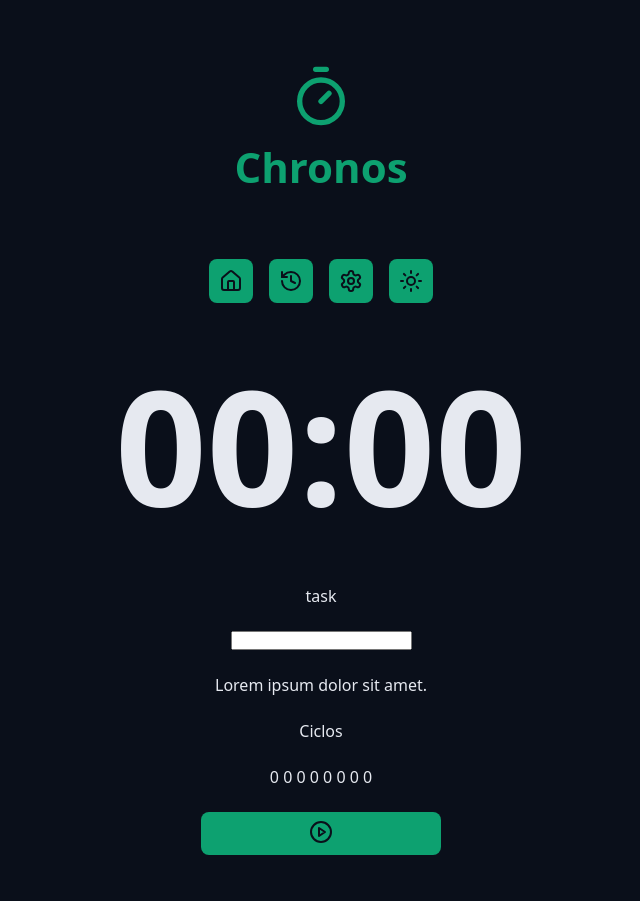
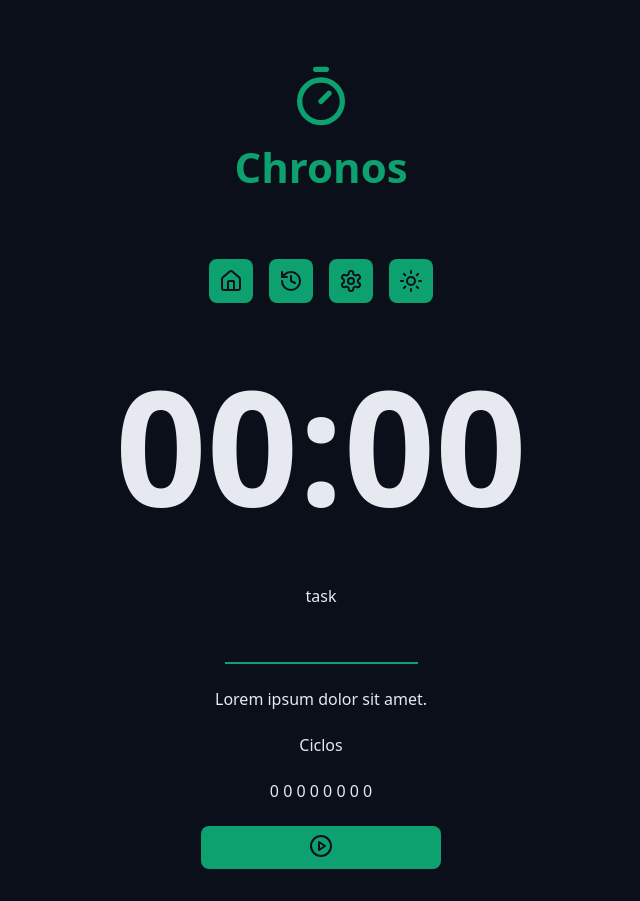
Before and after one commit to Carlosjw/chronos-pomodoro, a React (Vite) app: page / in a window 1280 px wide. Shown: the whole page, without its empty margins (319-959 px from the left). Built offline with nearby package versions, Linux system fonts and the light colour scheme.

Commit message:
updateLesson

```diff
--- a/src/styles/global.css
+++ b/src/styles/global.css
@@ -46,6 +46,19 @@ body {
     gap: 2.4rem;
 }
 
+.formRow input{
+    padding: .8rem;
+    background: var(--gray-900);
+    border: none;
+    border-bottom: 2px solid var(--primary);
+    outline: none;
+}
+
+.formRow input:focus{
+    border: 2px solid var(--primary);
+    border-radius: 1rem;
+}
+
 .sendButton {
     min-width: 24rem;
     padding: .8rem;
```
